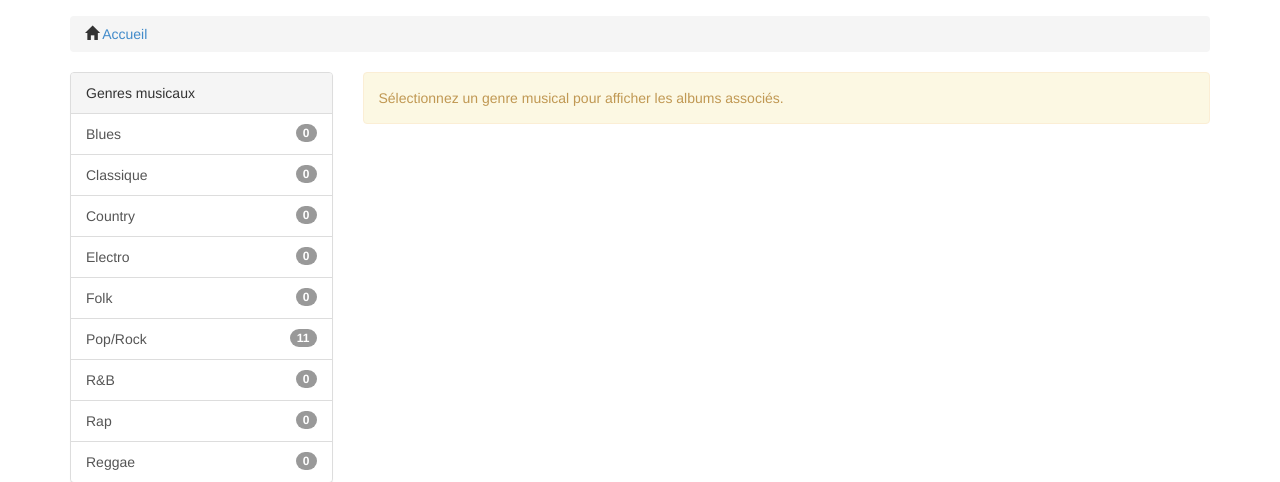
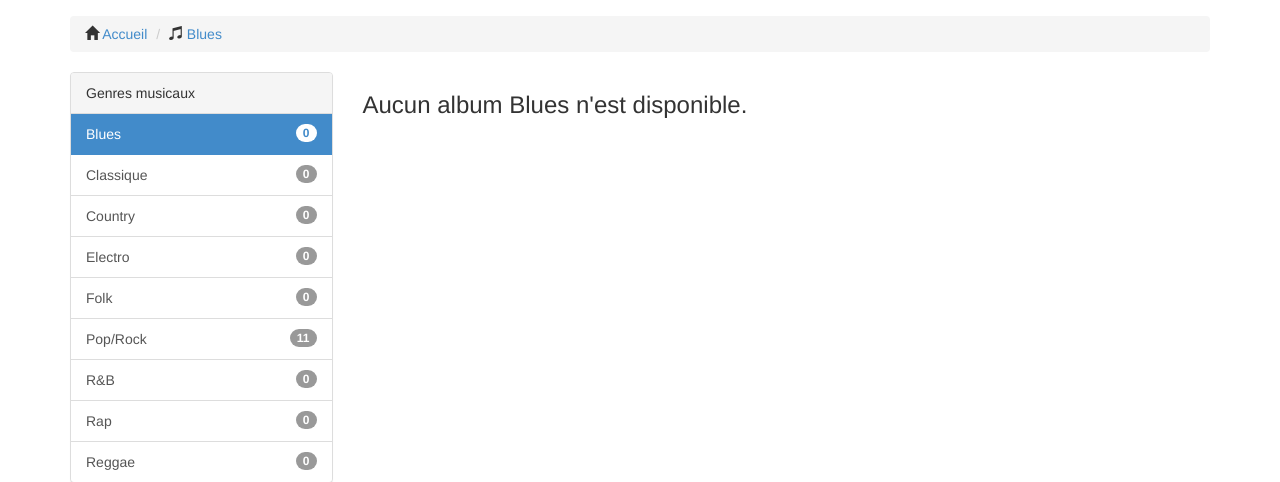
Before and after one commit to bpesquet/MusicStore-FrameworkMVC, a PHP site: page /navigation/index/3 in a window 1280 px wide. Shown: the part 54-536 px from the top of the page. Run offline with PHP 8.4, Linux system fonts and the light colour scheme; data comes from the database, SQL or seed files in the repository.

Commit message:
Renommage action genre() en index()

```diff
--- a/Controleur/ControleurNavigation.php
+++ b/Controleur/ControleurNavigation.php
@@ -15,16 +15,9 @@ class ControleurNavigation extends Controleur
         $this->album = new Album();
     }
 
+    // navigation par genre musical
     public function index()
     {
-        $genres = $this->genre->getGenres();
-        $this->genererVue(array('genres' => $genres), "genre");
-    }
-
-    // navigation par genre musical
-    public function genre()
-    {
-        $idGenre = null;
         $genreSelectionne = null;
         $albums = null;
         if ($this->requete->existeParametre("id")) {
--- a/Vue/Accueil/index.php
+++ b/Vue/Accueil/index.php
@@ -6,7 +6,7 @@
 
 <div class="row">
     <nav class="col-md-3 col-sm-4">
-        <?php require 'Vue/_Commun/menuGenres.php'; ?>
+        <?php require 'Vue/_Commun/menuNavigation.php'; ?>
     </nav>
 
     <!-- Partie principale de la page d'accueil -->
--- a/Vue/Navigation/genre.php
+++ b/Vue/Navigation/index.php
@@ -15,7 +15,7 @@
 
 <div class="row">
     <nav class="col-md-3 col-sm-4">
-        <?php require 'Vue/_Commun/menuGenres.php'; ?>
+        <?php require 'Vue/_Commun/menuNavigation.php'; ?>
     </nav>
 
     <div class="col-md-9 col-sm-8">
--- a/Vue/_Commun/menuGenres.php
+++ b/Vue/_Commun/menuNavigation.php
@@ -11,7 +11,7 @@
                 $estSelectionne = true;
             }
             ?>
-            <a class="list-group-item <?= $estSelectionne ? 'active' : '' ?>" href="navigation/genre/<?= $this->nettoyer($genre['id']) ?>">
+            <a class="list-group-item <?= $estSelectionne ? 'active' : '' ?>" href="navigation/index/<?= $this->nettoyer($genre['id']) ?>">
                 <?= $this->nettoyer($genre['nom']) ?> <span class="badge pull-right"><?= $this->nettoyer($genre['nbAlbums']) ?></span>
             </a>
         <?php endforeach; ?>
```
